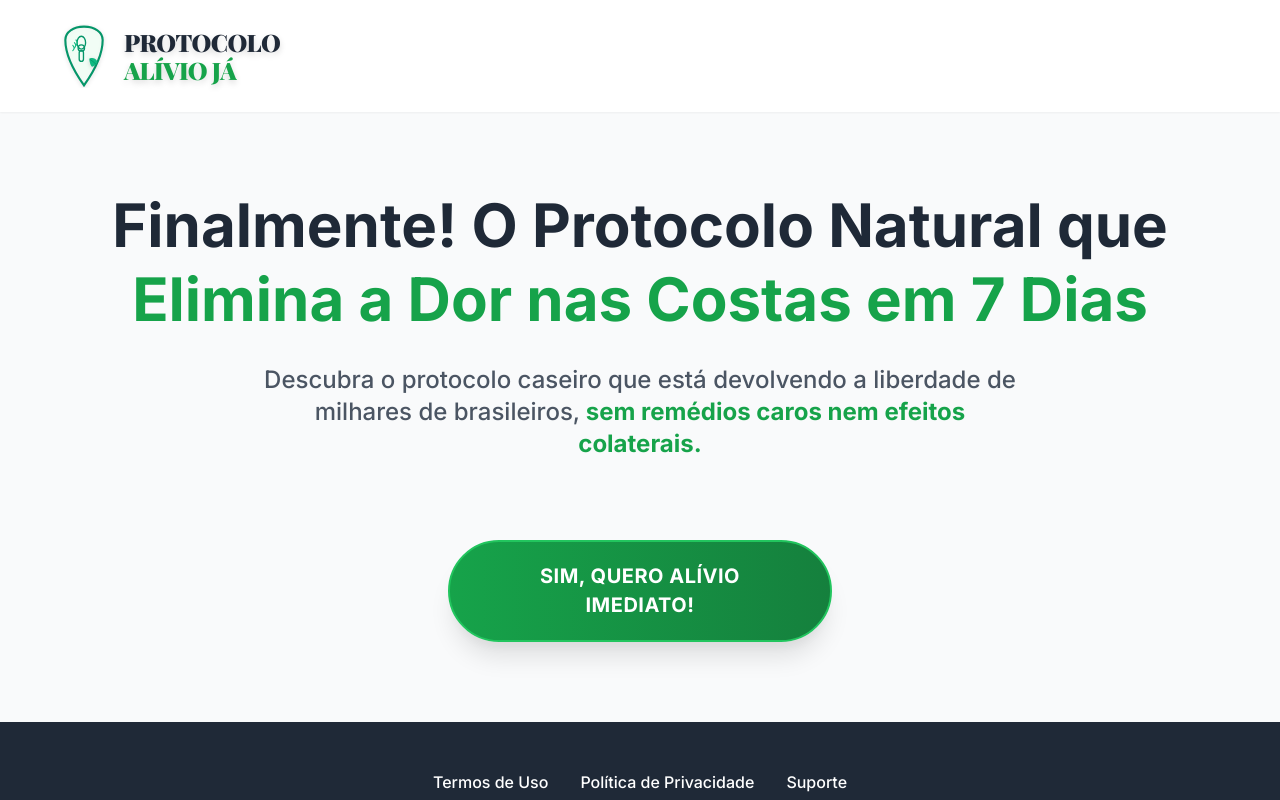
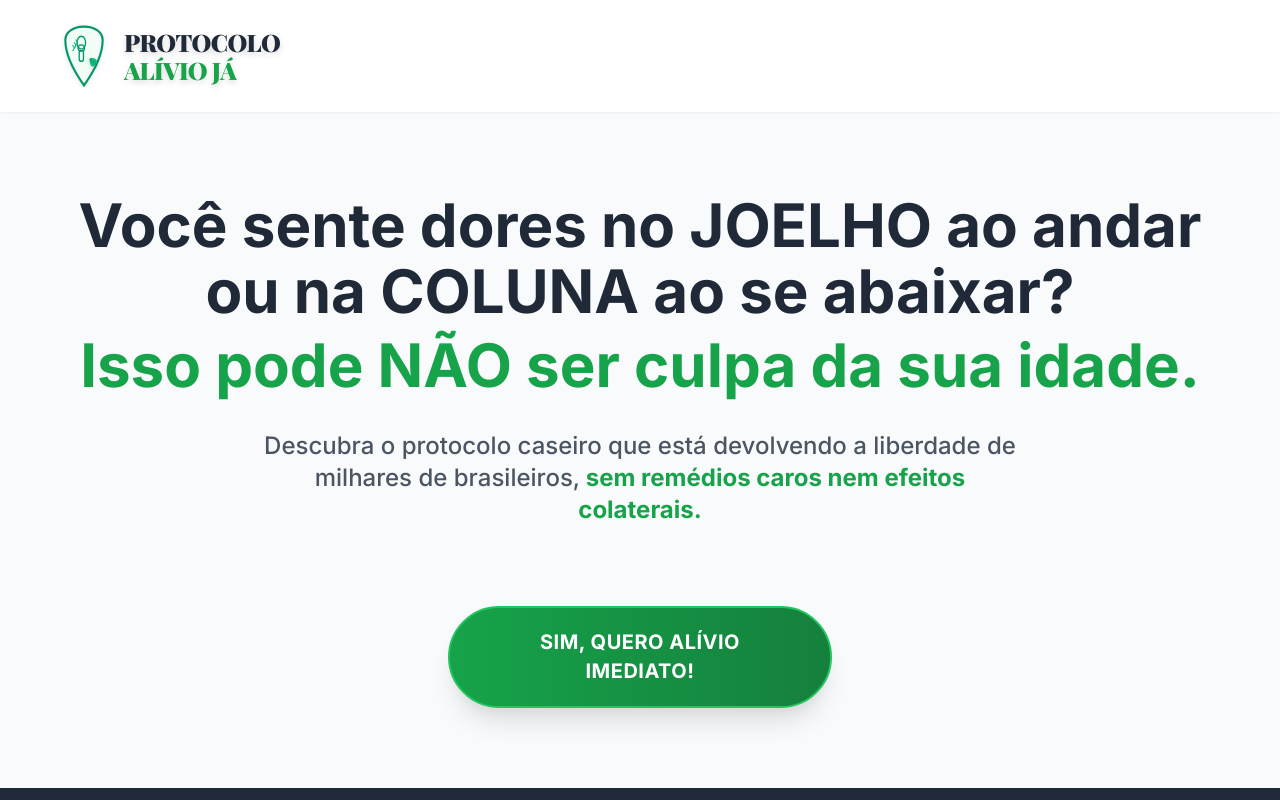
Before and after one commit to thefast30/protocolo, a React (Vite) app: page / in a window 1280 px wide. Shown: the top 800 px of the page. Built offline with nearby package versions, Linux system fonts and the light colour scheme.

Commit message:
Atualizar texto da headline

```diff
--- a/src/App.tsx
+++ b/src/App.tsx
@@ -38,9 +38,9 @@ function App() {
         <div className="container mx-auto text-center">
           <h1 className="text-2xl sm:text-3xl md:text-4xl lg:text-5xl xl:text-6xl font-bold text-gray-800 mb-6 md:mb-8 leading-tight px-4">
             <span className="block mb-2 md:mb-4">
-              Finalmente! O Protocolo Natural que
+              Você sente dores no JOELHO ao andar ou na COLUNA ao se abaixar?
               <span className="block text-green-600 mt-2">
-                Elimina a Dor nas Costas em 7 Dias
+                Isso pode NÃO ser culpa da sua idade.
               </span>
             </span>
           </h1>
```
